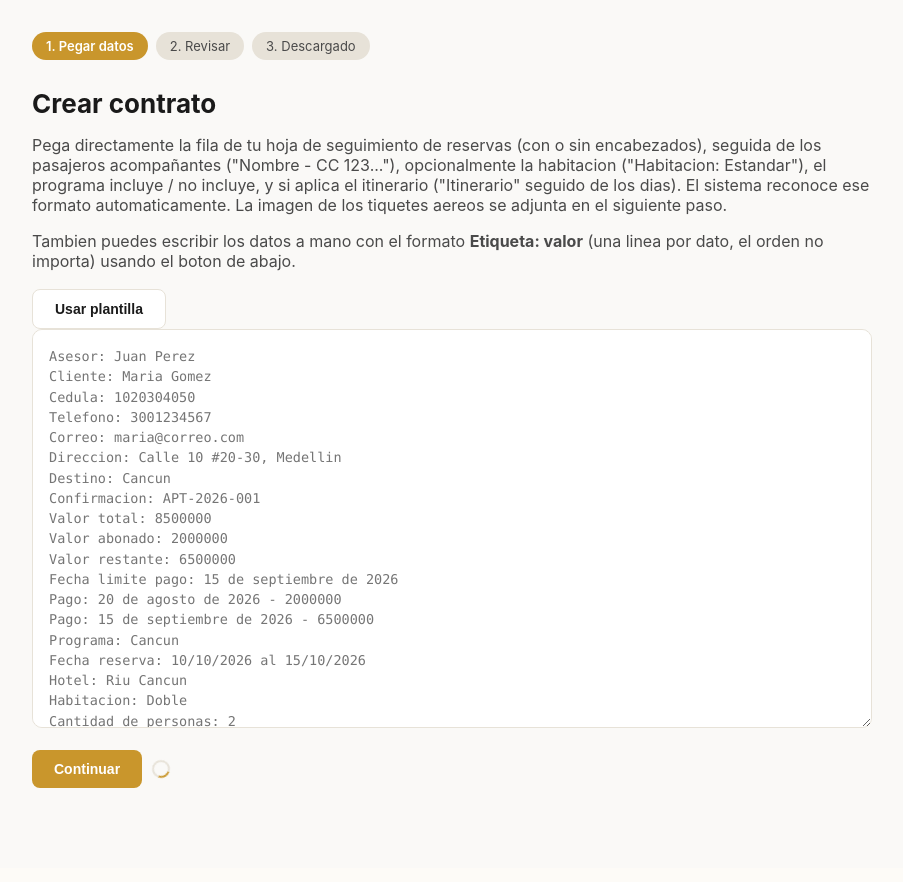
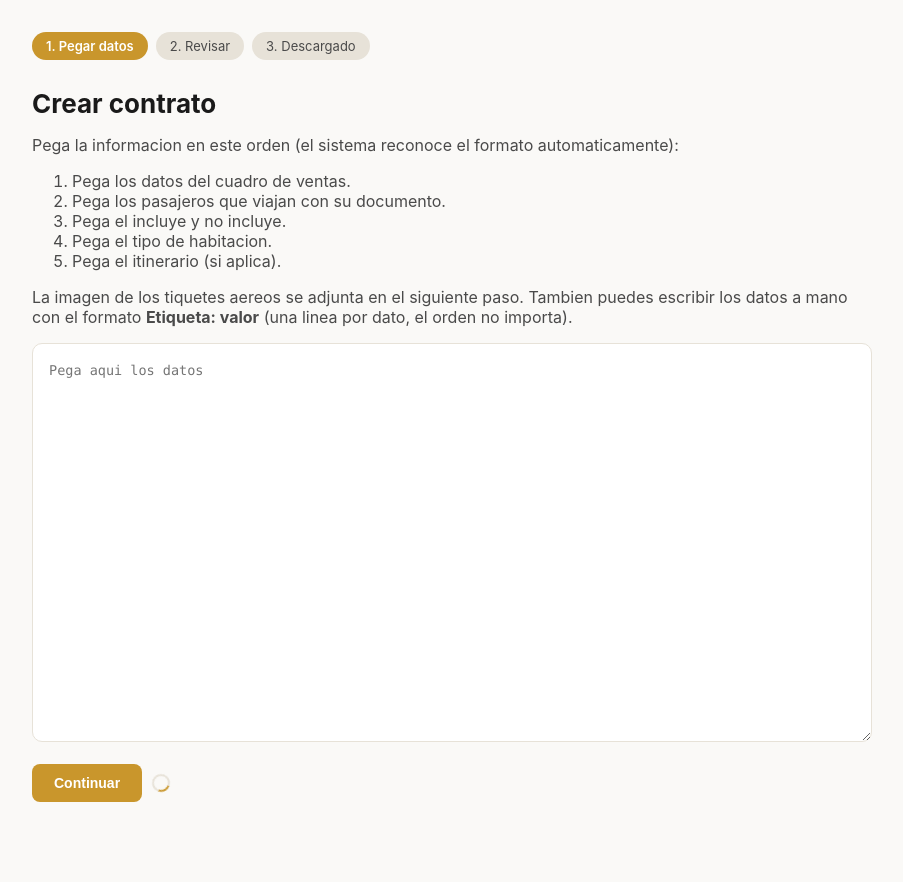
Before and after one commit to Gio-28/desarrollo-apple, a FastAPI app: page /crear/contrato-turismo in a window 1280 px wide. Shown: the part 71-953 px from the top of the page, without its empty margins (188-1091 px from the left). Before the commit the page ends 859 px from the top, so only its background shows below. Run offline with FastAPI, Linux system fonts and the light colour scheme; the visitor is signed in with stand-in values (Sample User, id 1); some libraries are stand-ins or nearby versions.

Commit message:
Quita la plantilla de ejemplo del campo de pegado y reordena las instrucciones
El textarea del paso 1 traia un ejemplo completo precargado en el placeholder
y un boton "Usar plantilla" que lo insertaba -- confundia a los asesores
(parecia texto real ya pegado). Ahora el campo solo dice "Pega aqui los
datos" y las instrucciones de arriba quedan como una lista numerada con el
orden en que se debe pegar la informacion (cuadro de ventas, pasajeros,
incluye/no incluye, habitacion, itinerario).

```diff
--- a/static/js/app.js
+++ b/static/js/app.js
@@ -70,16 +70,6 @@
   }
 
   // ---------- PASO 1: pegar y parsear ----------
-  const btnPlantilla = document.getElementById("btn-plantilla");
-  btnPlantilla.addEventListener("click", () => {
-    const textarea = document.getElementById("paste-textarea");
-    if (textarea.value.trim() && !confirm("Esto reemplaza el texto actual por la plantilla vacia. ¿Continuar?")) {
-      return;
-    }
-    textarea.value = textarea.getAttribute("placeholder");
-    textarea.focus();
-  });
-
   const btnContinuar = document.getElementById("btn-continuar");
   btnContinuar.addEventListener("click", async () => {
     const text = document.getElementById("paste-textarea").value.trim();
--- a/templates/crear_contrato.html
+++ b/templates/crear_contrato.html
@@ -12,51 +12,21 @@
   <!-- PASO 1: pegar texto -->
   <section id="step-paste" class="step-panel active">
     <h1>{{ doc_type.title }}</h1>
+    <p class="muted">Pega la informacion en este orden (el sistema reconoce el formato automaticamente):</p>
+    <ol class="muted">
+      <li>Pega los datos del cuadro de ventas.</li>
+      <li>Pega los pasajeros que viajan con su documento.</li>
+      <li>Pega el incluye y no incluye.</li>
+      <li>Pega el tipo de habitacion.</li>
+      <li>Pega el itinerario (si aplica).</li>
+    </ol>
     <p class="muted">
-      Pega directamente la fila de tu hoja de seguimiento de reservas (con o sin encabezados),
-      seguida de los pasajeros acompañantes ("Nombre - CC 123..."), opcionalmente la habitacion
-      ("Habitacion: Estandar"), el programa incluye / no incluye, y si aplica el itinerario
-      ("Itinerario" seguido de los dias). El sistema reconoce ese formato automaticamente. La
-      imagen de los tiquetes aereos se adjunta en el siguiente paso.
-    </p>
-    <p class="muted">
-      Tambien puedes escribir los datos a mano con el formato <strong>Etiqueta: valor</strong>
-      (una linea por dato, el orden no importa) usando el boton de abajo.
+      La imagen de los tiquetes aereos se adjunta en el siguiente paso. Tambien puedes
+      escribir los datos a mano con el formato <strong>Etiqueta: valor</strong> (una linea
+      por dato, el orden no importa).
     </p>
 
-    <div class="actions-row">
-      <button type="button" class="btn-secondary" id="btn-plantilla">Usar plantilla</button>
-    </div>
-
-    <textarea id="paste-textarea" rows="18" placeholder="Asesor: Juan Perez
-Cliente: Maria Gomez
-Cedula: 1020304050
-Telefono: 3001234567
-Correo: maria@correo.com
-Direccion: Calle 10 #20-30, Medellin
-Destino: Cancun
-Confirmacion: APT-2026-001
-Valor total: 8500000
-Valor abonado: 2000000
-Valor restante: 6500000
-Fecha limite pago: 15 de septiembre de 2026
-Pago: 20 de agosto de 2026 - 2000000
-Pago: 15 de septiembre de 2026 - 6500000
-Programa: Cancun
-Fecha reserva: 10/10/2026 al 15/10/2026
-Hotel: Riu Cancun
-Habitacion: Doble
-Cantidad de personas: 2
-Check in: 15:00
-Check out: 12:00
-Pasajero: Maria Gomez - 1020304050
-Pasajero: Carlos Gomez - 1020304051
-Adicional: Carlos Gomez - 1020304051
-Incluye: Tiquetes aereos ida y regreso
-Incluye: Hotel todo incluido
-No incluye: Gastos personales
-Itinerario: Dia 1: Llegada y traslado al hotel.
-Dia 2: Dia libre para actividades opcionales."></textarea>
+    <textarea id="paste-textarea" rows="18" placeholder="Pega aqui los datos"></textarea>
 
     <div class="error-box" id="paste-error" hidden></div>
 
```
